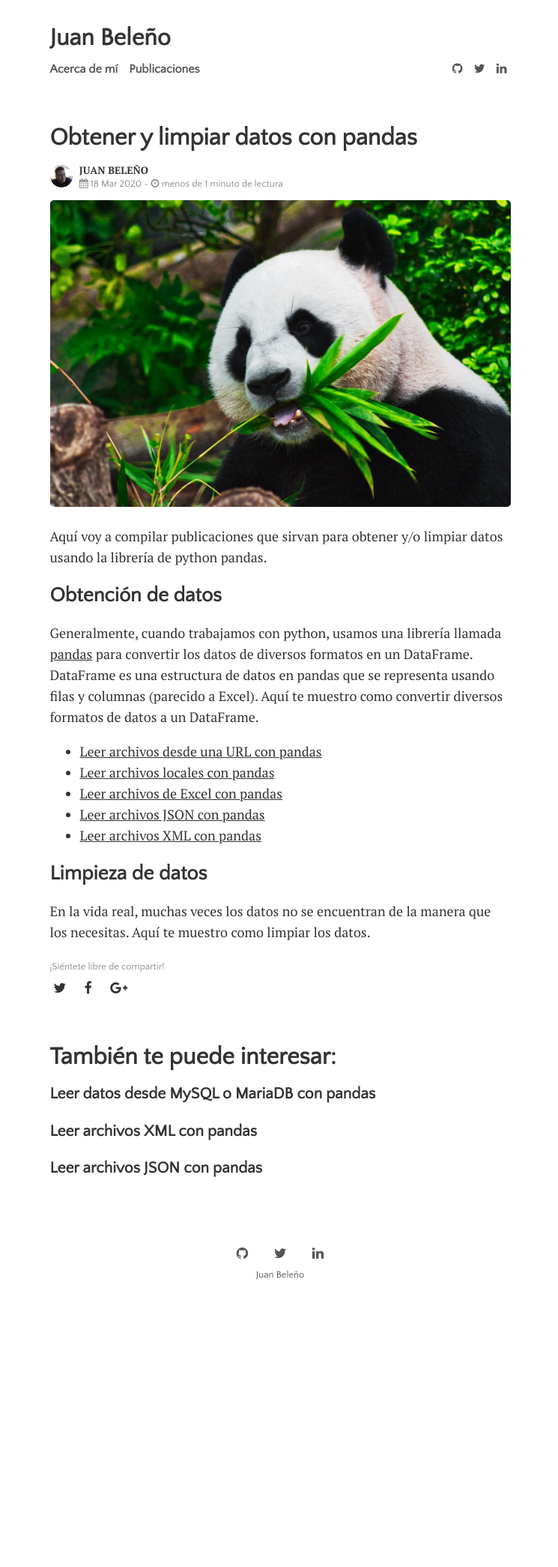
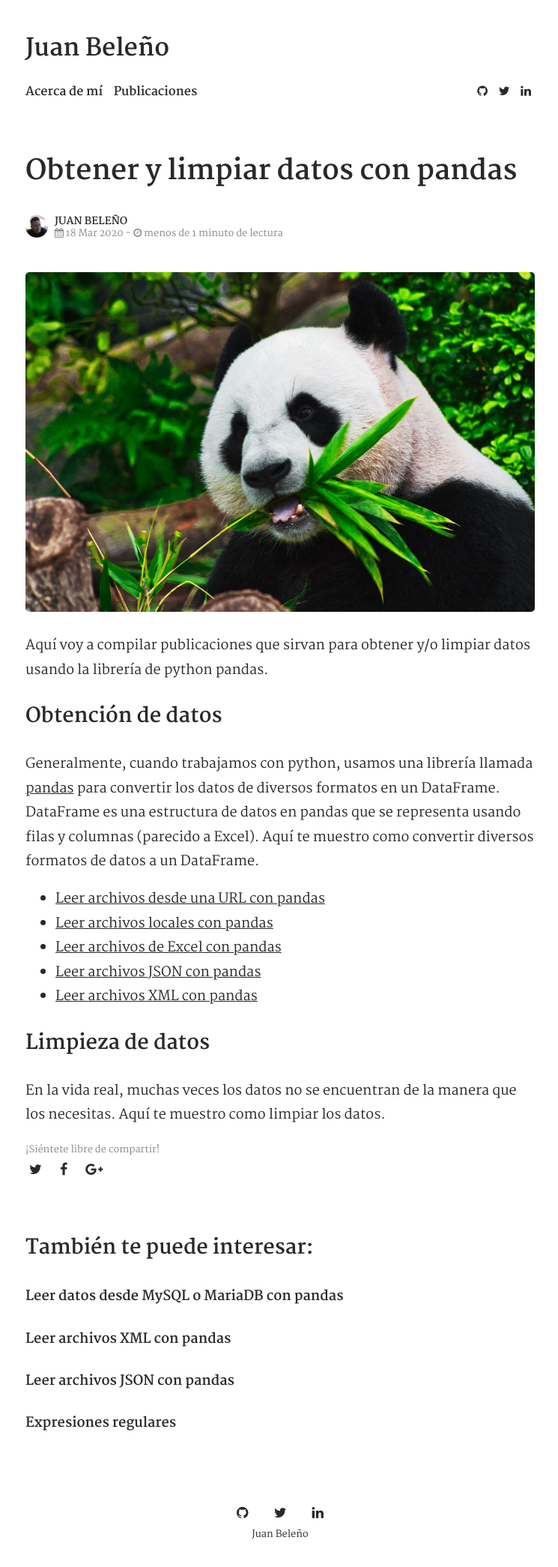
Before and after one commit to juanbeleno/juanbeleno.github.com, a Jekyll site: the page built from _posts/2020-03-18-obtener-y-limpiar-datos-con-pandas.md, in a window 1280 px wide. Shown: the whole page at 75% size, without its empty margins (266-1011 px from the left). Built offline with Jekyll 4.4.1, drawn with Linux system fonts in a browser that asks for light colours; before the commit the page ends 1746 px from its top, so only the background shows below that.

Commit message:
Change in style

```diff
--- a/_includes/head.html
+++ b/_includes/head.html
@@ -24,6 +24,7 @@
   <link rel="stylesheet" href="https://fonts.googleapis.com/css?family=Source+Code+Pro">
   <link rel="stylesheet" href="https://fonts.googleapis.com/css?family=Quattrocento+Sans">
   <link rel="stylesheet" href="https://cdnjs.cloudflare.com/ajax/libs/font-awesome/4.7.0/css/font-awesome.min.css">
+  <link href="https://fonts.googleapis.com/css2?family=Martel:wght@400;700&display=swap" rel="stylesheet">
 
   <script type="text/javascript" async
     src="https://cdnjs.cloudflare.com/ajax/libs/mathjax/2.7.5/MathJax.js?config=TeX-MML-AM_CHTML">
--- a/_includes/related-posts.html
+++ b/_includes/related-posts.html
@@ -1,5 +1,5 @@
 <div class="related">
-  <h1 >{{ site.data.settings.related_posts }}</h1>
+  <h2 >{{ site.data.settings.related_posts }}</h2>
   {% assign listed_posts_urls = page.url | split: ' ' %}
   <ul class="related-posts">
     {% for tag in page.tags %}
@@ -7,13 +7,13 @@
         {% if listed_posts_urls contains mypost.url %}
         {% else %}
           <li>
-            <h3>
+            <h4>
               <a href="{{ site.github.url }}{{ mypost.url }}">
                 {{ mypost.title }}
                 <!--<img src="{{ site.url }}{{ site.baseurl }}/images/{{ mypost.image.teaser }}">-->
                 <!--<small>{{ mypost.date | date: "%B %-d, %Y" }}</small>-->
               </a>
-            </h3>
+            </h4>
           </li>
           {% assign listed_posts_urls = listed_posts_urls | push: mypost.url %}
         {% endif %}
--- a/_layouts/post.html
+++ b/_layouts/post.html
@@ -15,7 +15,7 @@ layout: default
 </div>
 
 {% if page.image %}
-  <img src="{{ site.github.url }}/assets/img/{{ page.image }}">
+  <img src="{{ site.github.url }}/assets/img/{{ page.image }}" class="post-img">
 {% endif %}
 
 {{ content }}
--- a/assets/css/main.css
+++ b/assets/css/main.css
@@ -18,10 +18,10 @@
 */
 
 body {
-  font-family: "PT Serif", Georgia, "Times New Roman", serif;
+  font-family: 'Martel', "PT Serif", Georgia, "Times New Roman", serif;
   font-size: 18px;
-  color: #333333;
-  line-height: 1.75rem;
+  color: #292929;
+  line-height: 1.8;
 }
 
 @media (max-width: 30em) {
@@ -35,7 +35,7 @@ body {
 }
 
 h1{
-  font-size: 2rem;
+  font-size: 2.3rem;
 }
 
 h1 a {
@@ -43,13 +43,13 @@ h1 a {
 }
 
 h1, h2, h3, h4, h5, h6 {
-  font-family: "Quattrocento Sans", sans-serif;
-  color: #333;
+  font-family: 'Martel', "Quattrocento Sans", sans-serif;
+  color: #292929;
 }
 
 a {
   text-decoration: underline;
-  color: #333;
+  color: #292929;
 }
 
 a:hover {
@@ -82,7 +82,7 @@ hr {
 .container {
   margin-left: auto;
   margin-right: auto;
-  width: 615px;
+  width: 680px;
 }
 
 /*48em*/
@@ -101,7 +101,7 @@ hr {
   padding-top: 0.5rem;
   padding-bottom: 0.5rem;
   margin-bottom: 4rem;
-  font-family: "Quattrocento Sans", sans-serif;
+  font-family: 'Martel', "Quattrocento Sans", sans-serif;
 }
 
 .masthead a:hover {
@@ -111,7 +111,7 @@ hr {
 .masthead-title a {
   font-size: 2rem;
   text-decoration: none;
-  color: #333333;
+  color: #292929;
 }
 
 .masthead-subtitle {
@@ -163,7 +163,7 @@ hr {
 .post-date {
   display: block;
   color: #888888;
-  font-family: 'Quattrocento Sans', sans-serif;
+  font-family: 'Martel', 'Quattrocento Sans', sans-serif;
   font-size:0.8rem;
 }
 
@@ -173,6 +173,10 @@ hr {
   font-weight: 600;
   line-height: 0.5rem;
   text-transform: uppercase;
+}
+
+.post-img {
+  margin-top: 2rem;
 }
 
 .img-profile {
@@ -206,7 +210,7 @@ hr {
 
 .pagination {
   overflow: hidden;
-  font-family: 'Quattrocento Sans', sans-serif;
+  font-family: 'Martel', 'Quattrocento Sans', sans-serif;
   text-align: center;
 }
 
@@ -242,13 +246,13 @@ hr {
 }
 
 .footer a {
-  color: #555;
+  color: #292929;
   padding: 10px;
   text-decoration: none;
 }
 
 .footer a:hover {
-  color: #333;
+  color: #292929;
 }
 
 /*
@@ -265,7 +269,7 @@ hr {
 }
 
 .menu-content a {
-  color: #555555;
+  color: #292929;
   font-size: 1rem;
   padding-right: 10px;
 }
@@ -275,7 +279,7 @@ hr {
 }
 
 .social-icons a {
-  color: #555;
+  color: #292929;
   font-size: 1rem;
 }
 
```
Also changed, not shown: _posts/2020-04-08-expresiones-regulares.md (added, +9 -0 lines).
